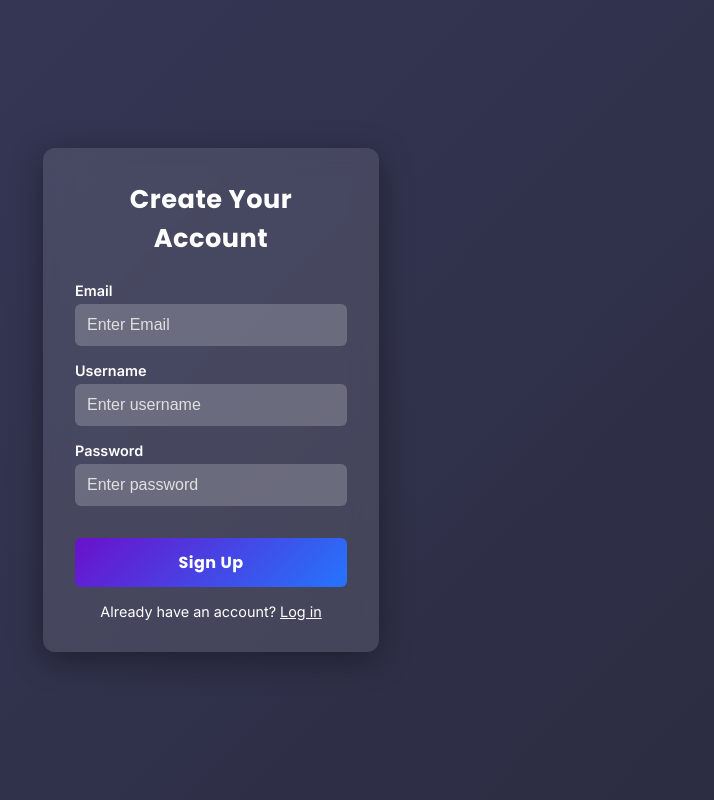
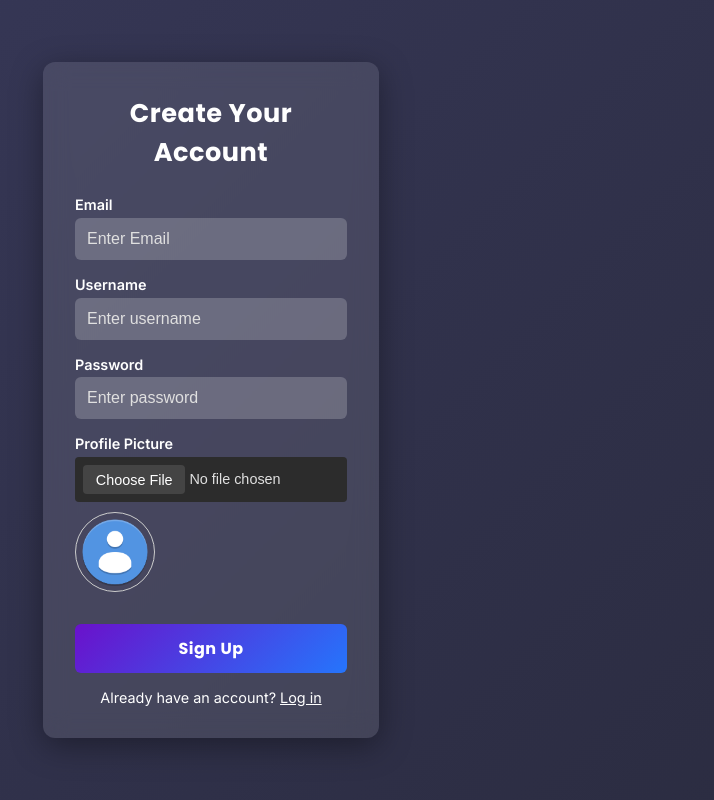
Before and after one commit to aikosdead/PyBase_securechat, a Flask app: page /auth/signup in a window 1280 px wide. Shown: the whole page, without its empty margins (429-1143 px from the left). Run offline with Flask 3, Linux system fonts and the light colour scheme; parts of the project's set-up code (start-up, migrations or seed data) failed here and were passed over.

Commit message:
Adds avatar upload via Cloudinary on signup
Enables users to upload a profile picture during signup, storing the
image securely on Cloudinary and displaying it in chat. Improves chat UI
with avatar support and consistent fallback images. Updates styles
and form handling to support file input and live preview for better
user experience.

```diff
--- a/app.py
+++ b/app.py
@@ -1,7 +1,16 @@
 from dotenv import load_dotenv
 load_dotenv()
+import os
 
-import os
+import cloudinary
+import cloudinary.uploader
+
+cloudinary.config(
+  cloud_name = os.getenv("CLOUDINARY_CLOUD_NAME"),
+  api_key = os.getenv("CLOUDINARY_API_KEY"),
+  api_secret = os.getenv("CLOUDINARY_API_SECRET")
+)
+
 from flask import Flask
 
 app = Flask(__name__)
--- a/app/__init__.py
+++ b/app/__init__.py
@@ -6,6 +6,7 @@ import os
 
 def create_app():
     app = Flask(__name__)
+    os.makedirs('static/avatars', exist_ok=True)
 
     # 🔐 Secret key for sessions
     app.secret_key = os.getenv("SECRET_KEY", "fallback_key")
--- a/app/routes/auth.py
+++ b/app/routes/auth.py
@@ -1,25 +1,40 @@
 from dotenv import load_dotenv
 load_dotenv()  # ← reads .env into os.environ
+
 import os
-from flask import Blueprint, render_template, request, redirect, url_for, flash, session , abort
+from flask import Blueprint, render_template, request, redirect, url_for, flash, session, abort
 import requests
 from werkzeug.security import generate_password_hash, check_password_hash
+from werkzeug.utils import secure_filename
 from ..services.auth_service import verify_user, add_user
 from app import firebase  # Firebase setup (db, auth)
 from firebase_admin import auth as firebase_admin_auth
 from google.cloud import firestore  # For SERVER_TIMESTAMP
 from app.firebase import db, auth
 
+import cloudinary
+import cloudinary.uploader
+
+# ✅ Cloudinary config from .env
+cloudinary.config(
+    cloud_name = os.getenv("CLOUDINARY_CLOUD_NAME"),
+    api_key = os.getenv("CLOUDINARY_API_KEY"),
+    api_secret = os.getenv("CLOUDINARY_API_SECRET")
+)
 
 API_KEY = os.getenv("FIREBASE_WEB_API_KEY")
 if not API_KEY:
     raise RuntimeError("Missing FIREBASE_WEB_API_KEY environment variable")
 
+ALLOWED_EXTENSIONS = {'png', 'jpg', 'jpeg', 'gif'}
+
+def allowed_file(filename):
+    return '.' in filename and filename.rsplit('.', 1)[1].lower() in ALLOWED_EXTENSIONS
+
 firebase_auth = firebase.auth
 
 auth_bp = Blueprint('auth', __name__, url_prefix='/auth')
 chat_bp = Blueprint('chat', __name__)
-
 
 @auth_bp.route('/login', methods=['GET', 'POST'])
 def login():
@@ -32,28 +47,20 @@ def login():
             "returnSecureToken": True
         }
 
-        # 1) Call Firebase REST API to sign in
         url      = f"https://identitytoolkit.googleapis.com/v1/accounts:signInWithPassword?key={API_KEY}"
         response = requests.post(url, json=payload)
         data     = response.json()
 
         if "idToken" in data:
             id_token = data["idToken"]
+            decoded = firebase_auth.verify_id_token(id_token)
 
-            # 2) Verify token & check email verification
-            decoded = firebase_auth.verify_id_token(id_token)
-            ###if not decoded.get("email_verified", False):
-                ###flash("Please verify your email before logging in.", "warning")
-                ###return redirect(url_for('auth.login'))
-
-            # 3) Persist token + uid in session
             session['id_token'] = id_token
             session['user_id']  = decoded['uid']
             print("SESSION AFTER LOGIN:", dict(session))
             flash('Logged in successfully!', 'success')
             return redirect(url_for('inbox.inbox_view'))
 
-        # Sign-in failed: show error
         error_msg = data.get('error', {}).get('message', 'Unknown error')
         flash(f"Login failed: {error_msg}", 'danger')
         print(f"Login error: {error_msg}")
@@ -66,35 +73,59 @@ def signup():
         email    = request.form.get('email')
         username = request.form.get('username')
         password = request.form.get('password')
+        avatar   = request.files.get('avatar')
 
         try:
-            # 1) Create the user in Firebase Auth
+            # Create Firebase Auth user
             user = auth.create_user(email=email, password=password)
 
-            # 2) Save a profile document
+            # Initialize photo_url
+            photo_url = ''
+
+            # Upload avatar to Cloudinary if valid
+            if avatar and allowed_file(avatar.filename):
+                try:
+                    safe_filename = secure_filename(avatar.filename)
+                    public_id = f"{user.uid}_{safe_filename.rsplit('.', 1)[0]}"
+                    upload_result = cloudinary.uploader.upload(
+                        avatar,
+                        folder="avatars",
+                        public_id=public_id,
+                        transformation={"width": 128, "height": 128, "crop": "fill"}
+                    )
+                    photo_url = upload_result.get("secure_url", "")
+                    print("✅ Cloudinary avatar URL:", photo_url)
+                except Exception as upload_error:
+                    print("⚠️ Cloudinary upload failed:", upload_error)
+
+            # Save profile to Firestore
             profile_data = {
                 'email':        email,
                 'username':     username,
                 'display_name': username,
-                'photo_url':    '',
+                'photo_url':    photo_url,
                 'created_at':   firestore.SERVER_TIMESTAMP
             }
+            print("📦 Saving profile data:", profile_data)
             db.collection('profiles').document(user.uid).set(profile_data)
 
-            # 3) Generate a verification link
-            link = firebase_auth.generate_email_verification_link(email)
-            # For now, we’ll just print it — in real life you’d email this to the user
-            print("EMAIL VERIFICATION LINK:", link)
+            # Send email verification
+            try:
+                link = firebase_auth.generate_email_verification_link(email)
+                print("📧 EMAIL VERIFICATION LINK:", link)
+            except Exception as link_error:
+                print("⚠️ Email verification link error:", link_error)
 
             flash('Signup successful! Check your email for the verification link.', 'success')
             return redirect(url_for('auth.login'))
 
         except Exception as e:
-            # e.g. “email already in use”
             error = str(e)
+            print("❌ Signup error:", error)
             return render_template('signup.html', error=error)
 
     return render_template('signup.html')
+
 
 @auth_bp.route('/logout')
 def logout():
@@ -122,13 +153,11 @@ def chat(other_id):
     if request.method == 'POST':
         text = request.form['text']
 
-        # ✅ Ensure conversation document exists
         convo_ref.set({
             'participants': [me_id, other_id],
             'updated_at': firestore.SERVER_TIMESTAMP
         }, merge=True)
 
-        # ✅ Add message
         msgs_ref.add({
             'sender':    me_id,
             'text':      text,
@@ -145,14 +174,24 @@ def chat(other_id):
 
     # Fetch other user's profile
     profile_doc = db.collection('profiles').document(other_id).get()
-    other_user = profile_doc.to_dict() if profile_doc.exists else {'display_name': 'Unknown'}
+    if profile_doc.exists:
+        other_user = profile_doc.to_dict()
+        other_user['uid'] = other_id  # ✅ Ensure UID is included
+        # Optional fallback if photo_url is missing
+        if not other_user.get('photo_url'):
+            other_user['photo_url'] = url_for('static', filename='img/default-avatar.png')
+    else:
+        other_user = {
+            'uid': other_id,
+            'display_name': 'Unknown',
+            'photo_url': url_for('static', filename='img/default-avatar.png')
+        }
 
     return render_template('chat.html',
                            messages=messages,
                            other_id=other_id,
                            other_user=other_user)
 
-
 @auth_bp.route('/test-session')
 def test_session():
     session_data = dict(session)
--- a/app/static/css/styles.css
+++ b/app/static/css/styles.css
@@ -192,3 +192,34 @@ h1, h2, h3 {
   border-radius: 4px;
   padding: 4px;
 }
+
+.input-group {
+  display: flex;
+  flex-direction: column;
+  margin-bottom: 1rem;
+}
+
+input[type="file"] {
+  background-color: #2c2c2c;
+  color: #e0e0e0;
+  border: none;
+  padding: 0.5rem;
+  border-radius: 4px;
+  font-size: 0.9rem;
+}
+
+input[type="file"]::file-selector-button {
+  background-color: #444;
+  color: #fff;
+  border: none;
+  padding: 0.4rem 0.8rem;
+  border-radius: 4px;
+  cursor: pointer;
+}
+
+.avatar {
+  width: 40px;
+  height: 40px;
+  border-radius: 50%;
+  object-fit: cover;
+}
--- a/app/templates/signup.html
+++ b/app/templates/signup.html
@@ -3,7 +3,7 @@
 <div class="auth-wrapper">
   <div class="auth-card">
     <h2>Create Your Account</h2>
-    <form method="POST" action="{{ url_for('auth.signup') }}">
+    <form method="POST" action="{{ url_for('auth.signup') }}" enctype="multipart/form-data">
       <div class="input-group">
         <label for="email">Email</label>
         <input type="text" name="email" id="email" placeholder="Enter Email" required />
@@ -19,6 +19,12 @@
         <input type="password" name="password" id="password" placeholder="Enter password" required />
       </div>
 
+      <div class="input-group">
+        <label for="avatar">Profile Picture</label>
+        <input type="file" name="avatar" id="avatar" accept="image/*" onchange="previewAvatar(event)" />
+        <img id="avatar-preview" src="{{ url_for('static', filename='img/default-avatar.png') }}" alt="Avatar preview" class="avatar-preview" />
+      </div>
+
       <button class="btn" type="submit">Sign Up</button>
     </form>
 
@@ -32,4 +38,28 @@
     {% endif %}
   </div>
 </div>
+
+<style>
+  .avatar-preview {
+    display: block;
+    margin-top: 10px;
+    width: 80px;
+    height: 80px;
+    object-fit: cover;
+    border-radius: 50%;
+    border: 1px solid #ccc;
+  }
+</style>
+
+<script>
+  function previewAvatar(event) {
+    const reader = new FileReader();
+    reader.onload = function () {
+      document.getElementById('avatar-preview').src = reader.result;
+    };
+    if (event.target.files[0]) {
+      reader.readAsDataURL(event.target.files[0]);
+    }
+  }
+</script>
 {% endblock %}
```
Also changed, not shown: app/firebase.py (+10 -6 lines), app/templates/chat.html (+9 -10 lines), app/routes/profile.py (added), app/static/img/default-avatar.png (added).
